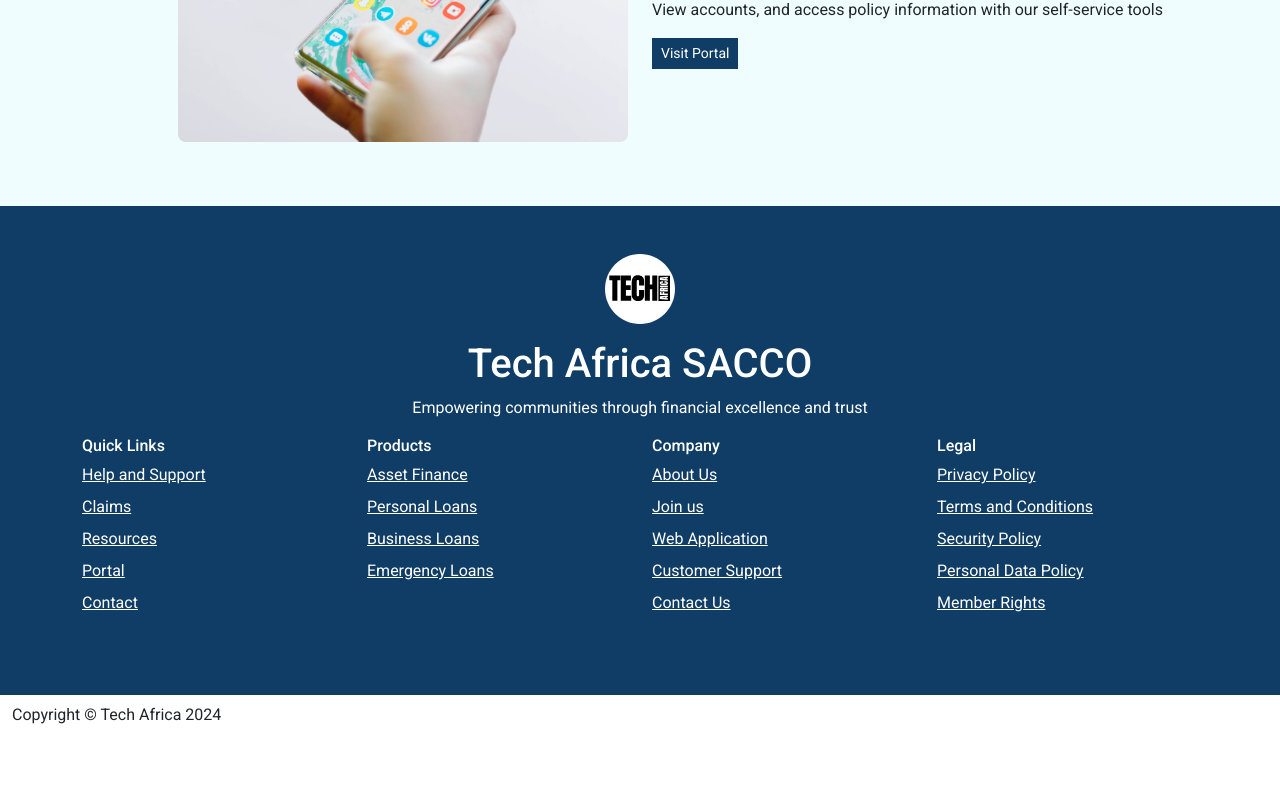
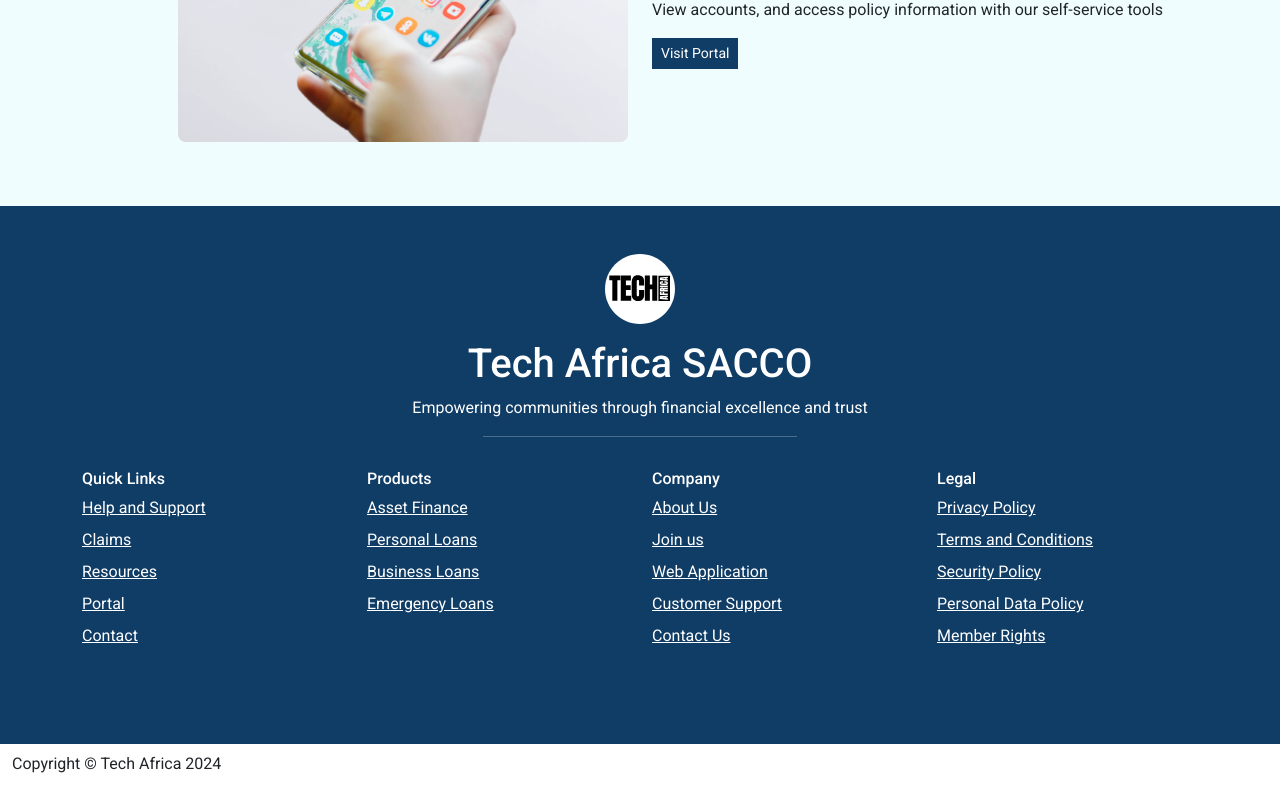
Before and after one commit to dalienst/techafricasacco, a Next.js app: page / in a window 1280 px wide. Shown: the part 2824-3624 px from the top of the page. Before the commit the page ends 3575 px from the top, so only its background shows below. Built offline with nearby package versions, Linux system fonts and the light colour scheme.

Commit message:
complete footer

```diff
--- a/app/components/Footer.jsx
+++ b/app/components/Footer.jsx
@@ -10,7 +10,7 @@
         className="container-fluid py-5 text-white"
         style={{ backgroundColor: "#103d66" }}
       >
-        <div className="text-center">
+        <div className="text-center mb-3">
           <Image
             src="/logo.svg"
             alt="Tech Africa SACCO"
@@ -19,8 +19,9 @@
           />
           <h1 className="mt-3">Tech Africa SACCO</h1>
           <p>Empowering communities through financial excellence and trust</p>
+          <hr className="w-25 mx-auto" />
         </div>
-        <section className="container">
+        <section className="container py-3">
           <div className="row">
             <div className="col-md-3 col-sm-12 mb-3">
               <h6>Quick Links</h6>
```
